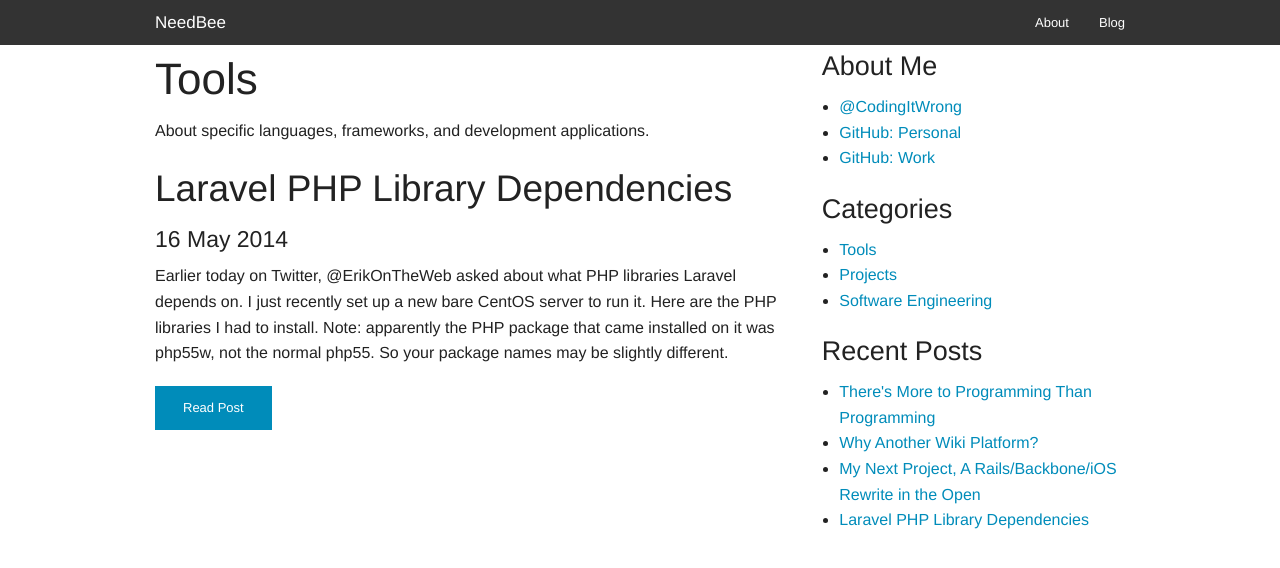
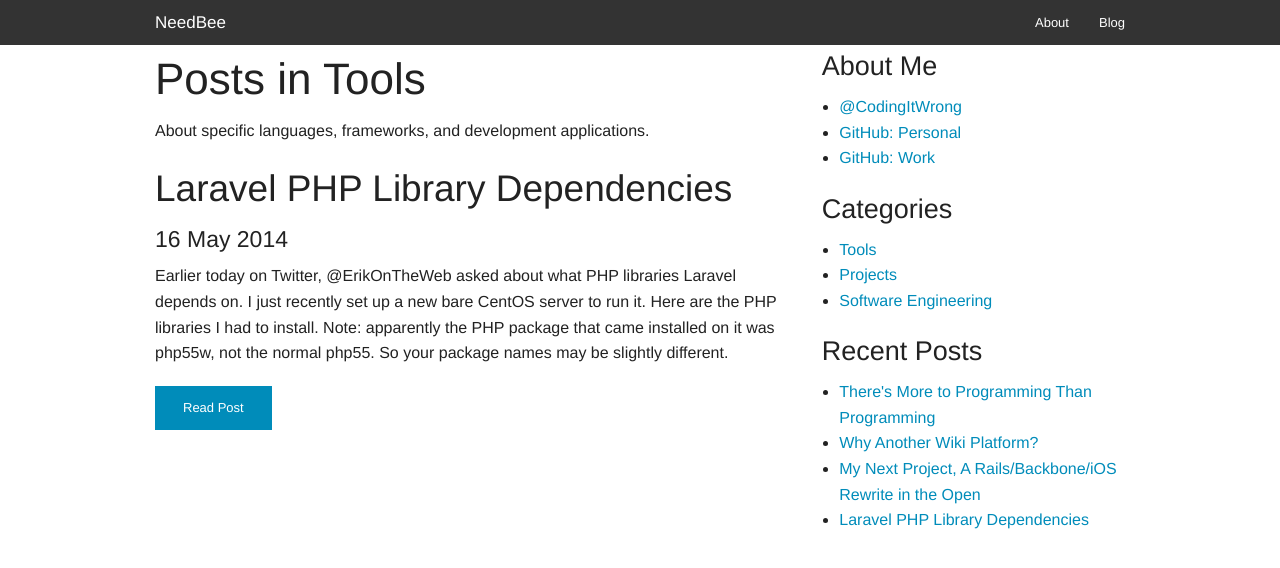
Before and after one commit to needbee/needbee.github.io, a Jekyll site: the page built from tools/index.html, in a window 1280 px wide. Shown: the top 568 px of the page. Built offline with Jekyll 4.4.1, drawn with Linux system fonts in a browser that asks for light colours; Markdown is read by kramdown in place of the engine named in the settings.

Commit message:
changes posts page header

```diff
--- a/_includes/category.html
+++ b/_includes/category.html
@@ -1,4 +1,4 @@
-<h1>{{ site.data.categories[include.category].name }}</h1>
+<h1>Posts in {{ site.data.categories[include.category].name }}</h1>
 
 <p>{{ site.data.categories[include.category].description }}</p>
 
```
